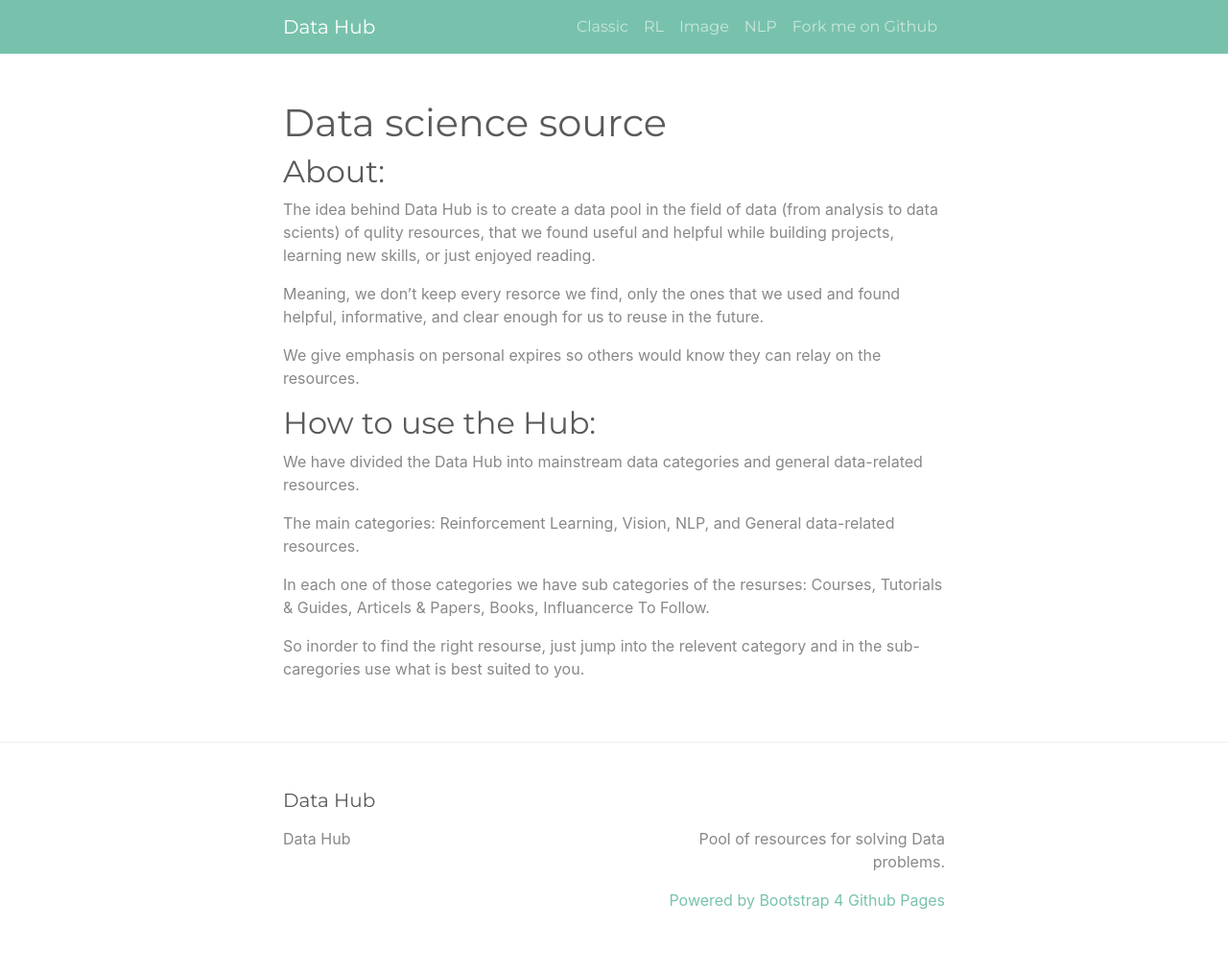
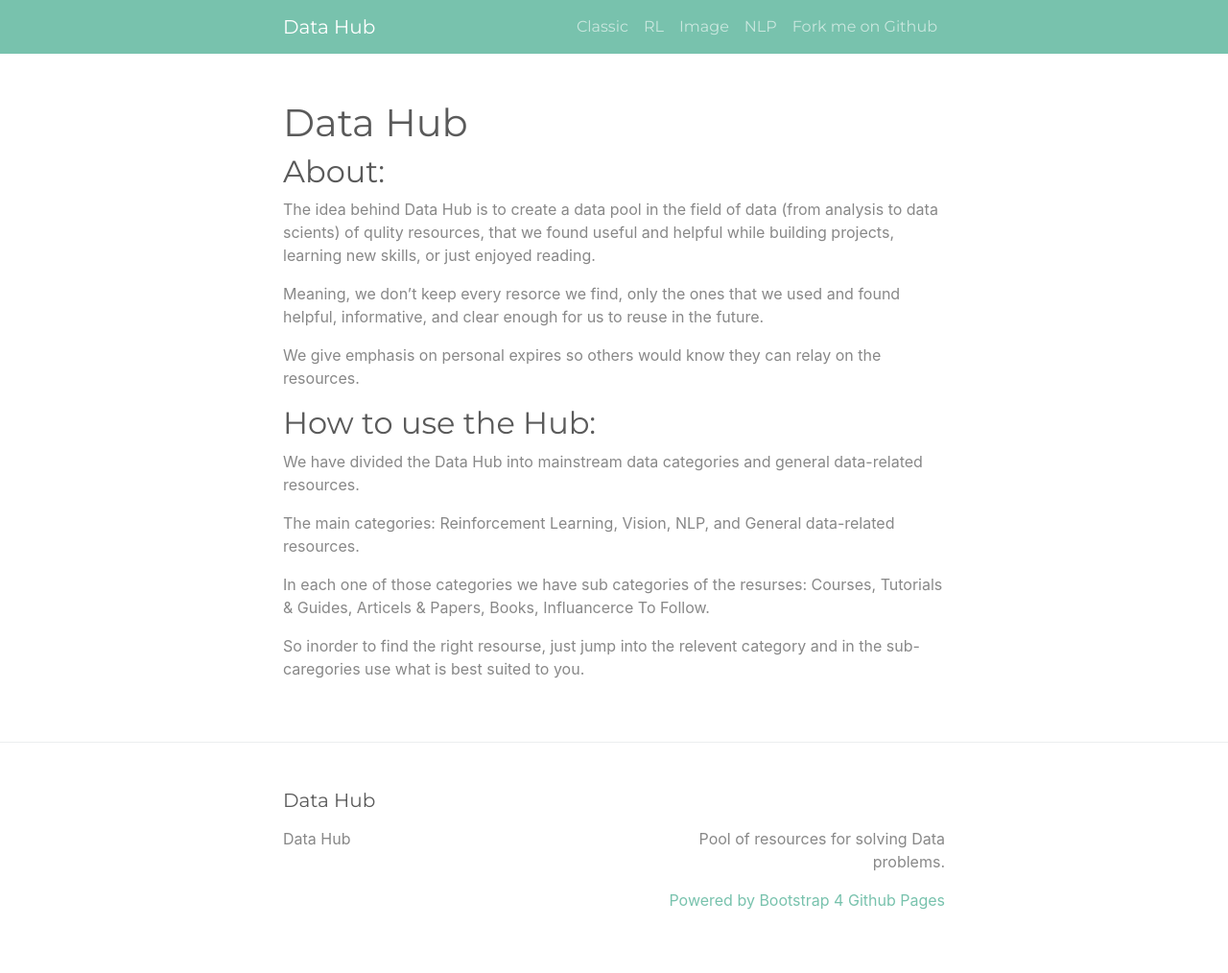
Before and after one commit to RoiPeleg/Data-Hub, a Jekyll site: the page built from index.md, in a window 1280 px wide. Shown: the whole page at 96% size. Built offline with Jekyll 4.4.1, drawn with Linux system fonts in a browser that asks for light colours.

Commit message:
Update index.md

```diff
--- a/index.md
+++ b/index.md
@@ -1,6 +1,6 @@
 ---
 layout: page
-title: Data science source
+title: Data Hub
 ---
 [//]: # (Do not edit)
 
```
